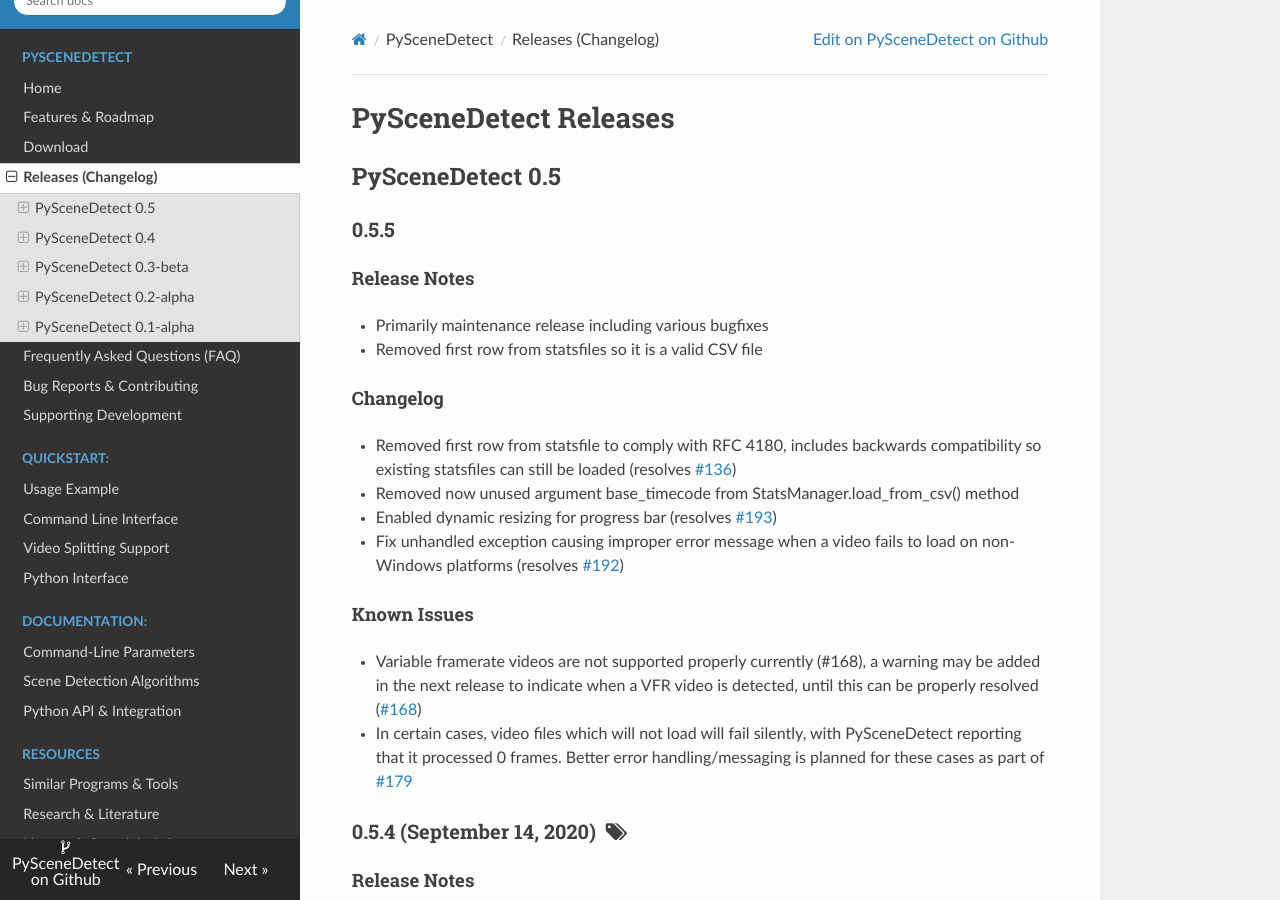
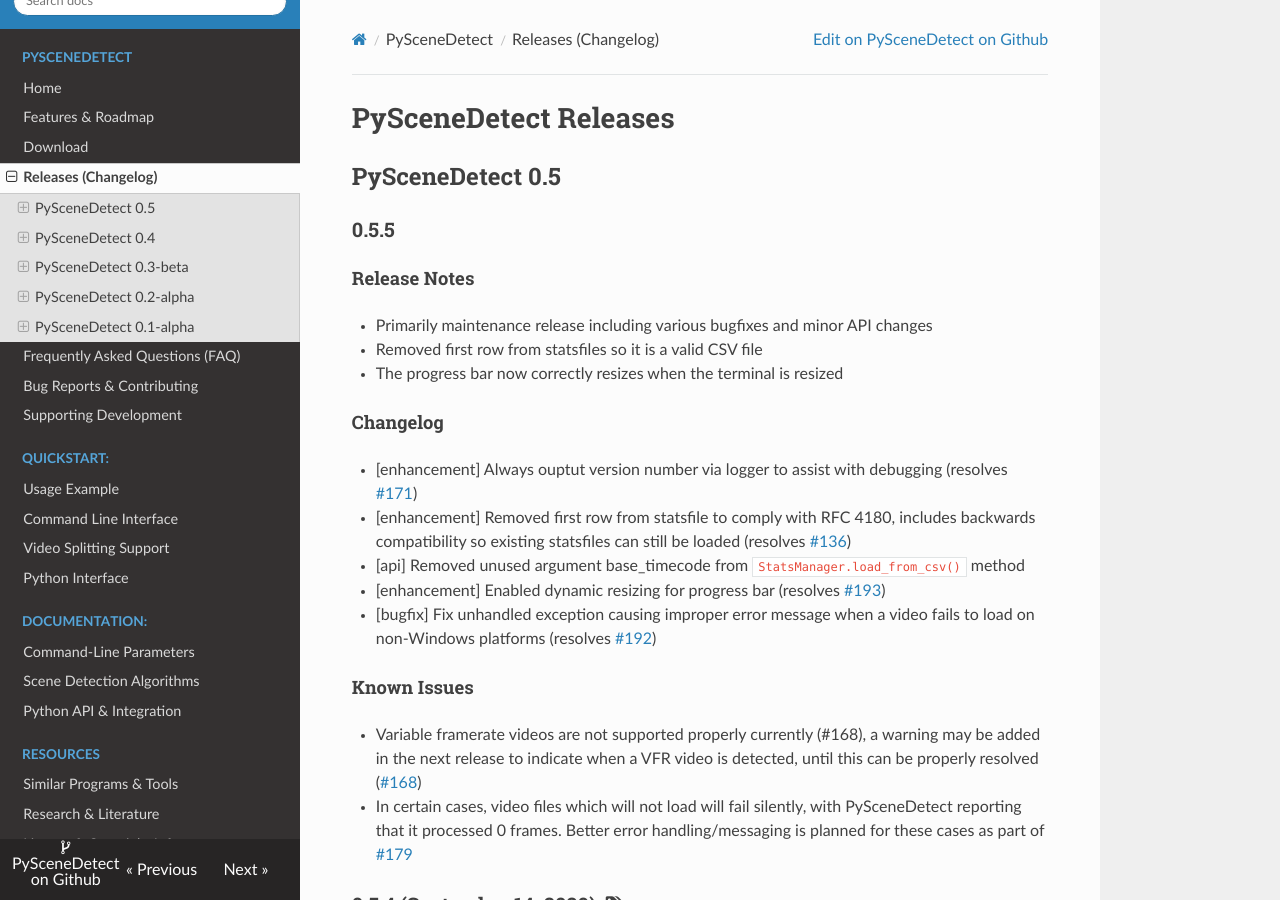
Before and after one commit to vovamushak/PySceneDetect, an MkDocs documentation site: the page built from docs/changelog.md, in a window 1280 px wide and 900 px high. Built offline with MkDocs 1.6.1, drawn with Linux system fonts in a browser that asks for light colours; nearby versions of some CDN libraries; old or Windows-style settings are respelled for this version of MkDocs.

Commit message:
Always output version number to logger.
Remove unnecessary output line of verbosity in logfile.

Resolves #171.

```diff
--- a/docs/changelog.md
+++ b/docs/changelog.md
@@ -8,15 +8,17 @@ PySceneDetect Releases
 
 #### Release Notes
 
- * Primarily maintenance release including various bugfixes
+ * Primarily maintenance release including various bugfixes and minor API changes
  * Removed first row from statsfiles so it is a valid CSV file
+ * The progress bar now correctly resizes when the terminal is resized
 
 #### Changelog
 
- * Removed first row from statsfile to comply with RFC 4180, includes backwards compatibility so existing statsfiles can still be loaded (resolves [#136](https://github.com/Breakthrough/PySceneDetect/issues/136))
- * Removed now unused argument base_timecode from StatsManager.load_from_csv() method
- * Enabled dynamic resizing for progress bar (resolves [#193](https://github.com/Breakthrough/PySceneDetect/issues/193))
- * Fix unhandled exception causing improper error message when a video fails to load on non-Windows platforms (resolves [#192](https://github.com/Breakthrough/PySceneDetect/issues/192))
+ * [enhancement] Always ouptut version number via logger to assist with debugging (resolves [#171](https://github.com/Breakthrough/PySceneDetect/issues/171))
+ * [enhancement] Removed first row from statsfile to comply with RFC 4180, includes backwards compatibility so existing statsfiles can still be loaded (resolves [#136](https://github.com/Breakthrough/PySceneDetect/issues/136))
+ * [api] Removed unused argument base_timecode from `StatsManager.load_from_csv()` method
+ * [enhancement] Enabled dynamic resizing for progress bar (resolves [#193](https://github.com/Breakthrough/PySceneDetect/issues/193))
+ * [bugfix] Fix unhandled exception causing improper error message when a video fails to load on non-Windows platforms (resolves [#192](https://github.com/Breakthrough/PySceneDetect/issues/192))
 
 #### Known Issues
 
```
Also changed, not shown: 1 other file.
